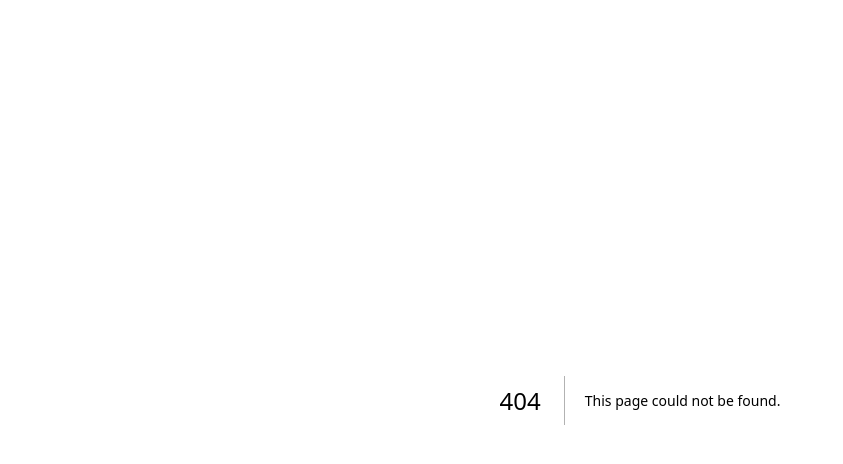
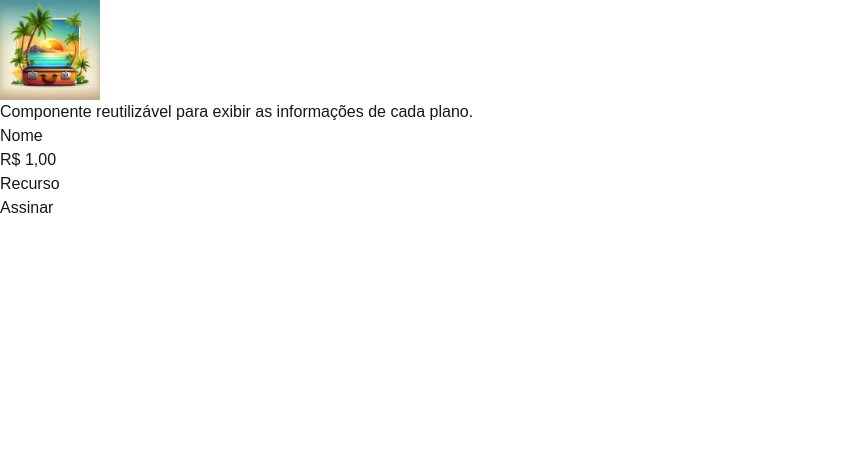
Before and after one commit to fabiosachetto/soferias-1, a Next.js app in the folder soferias-app/: page /planos in a window 1280 px wide. Before the commit this address had no page. Shown: the top 464 px of the page, without its empty margins (0-843 px from the left). Built offline with nearby package versions, Linux system fonts and the light colour scheme.

Commit message:
criando as rotas e adicionando logo

```diff
--- /dev/null
+++ b/soferias-app/src/app/cadastro/page.tsx
@@ -0,0 +1,3 @@
+export default function Cadastro() {
+  return (<h1>Componente para o formulário de cadastro.</h1>);
+};
--- a/soferias-app/src/app/layout.tsx
+++ b/soferias-app/src/app/layout.tsx
@@ -1,5 +1,7 @@
+import Logotipo from "@/app/images/logo.jpeg";
 import type { Metadata } from "next";
 import localFont from "next/font/local";
+import Image from "next/image";
 import "./globals.css";
 
 const geistSans = localFont({
@@ -27,6 +29,13 @@ export default function RootLayout({
     <html lang="en">
       <body className={`${geistSans.variable} ${geistMono.variable} antialiased`}>
 
+        <Image
+          src={Logotipo}
+          alt="Só Férias"
+          width={100}
+          height={100}
+        />
+
         {children}
 
       </body>
--- a/soferias-app/src/app/page.tsx
+++ b/soferias-app/src/app/page.tsx
@@ -1,14 +1,3 @@
 export default function Home() {
-  return (
-    <div className="grid grid-rows-[20px_1fr_20px] items-center justify-items-center min-h-screen p-8 pb-20 gap-16 sm:p-20 font-[family-name:var(--font-geist-sans)]">
-      <main className="flex flex-col gap-8 row-start-2 items-center sm:items-start">
-
-
-      </main>
-
-      <footer className="row-start-3 flex gap-6 flex-wrap items-center justify-center">
-
-      </footer>
-    </div>
-  );
+  return <h1>Só Férias</h1>
 }
--- /dev/null
+++ b/soferias-app/src/app/planos/page.tsx
@@ -0,0 +1,13 @@
+export default function Planos() {
+  return (
+    <section>
+      <h1>Componente reutilizável para exibir as informações de cada plano.</h1>
+      <h2>Nome</h2>
+      <p>R$ 1,00</p>
+      <ul>
+        <li>Recurso</li>
+      </ul>
+      <button>Assinar</button>
+    </section>
+  );
+};
--- /dev/null
+++ b/soferias-app/src/app/tabelacomparativa/page.tsx
@@ -0,0 +1,3 @@
+export default function TabelaComparativa() {
+  return <h1>Componente para exibir uma tabela comparativa dos planos.</h1>
+}
```
Also changed, not shown: soferias-app/src/app/images/logo.jpeg (added).
